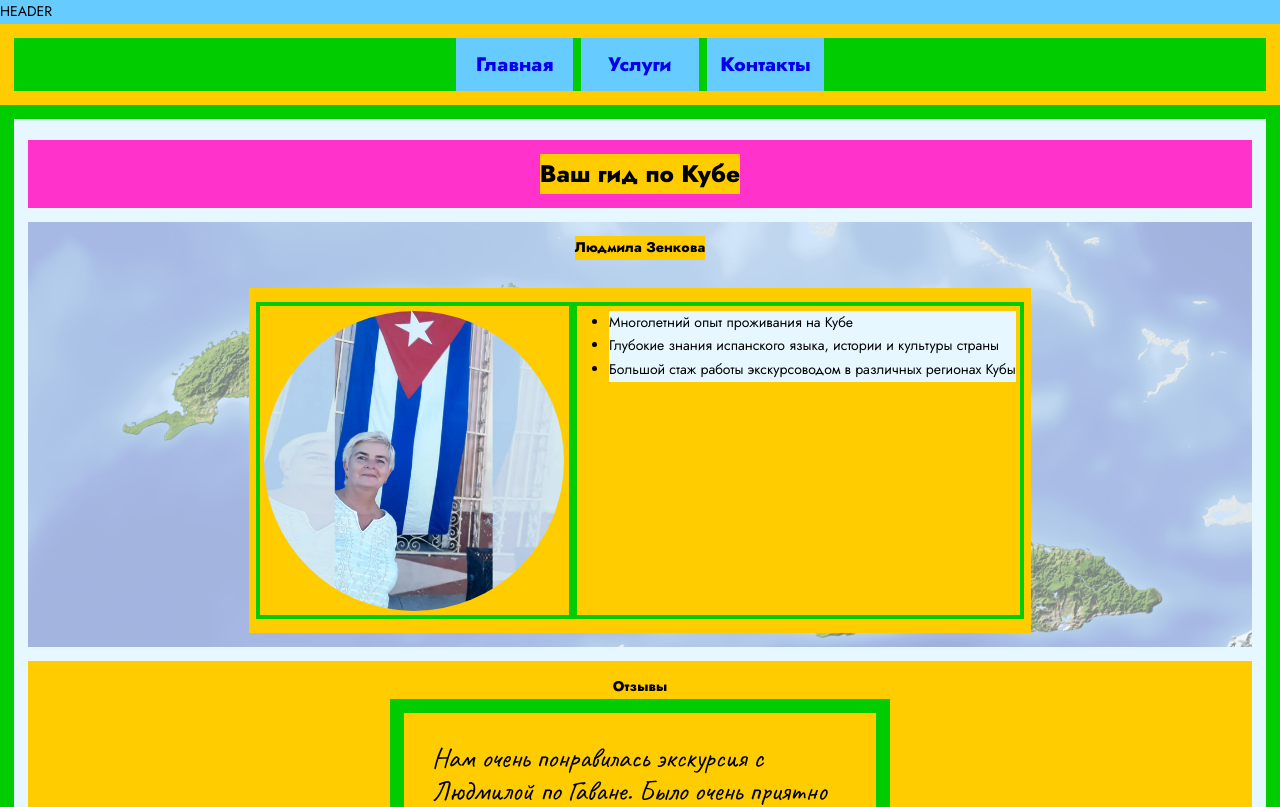
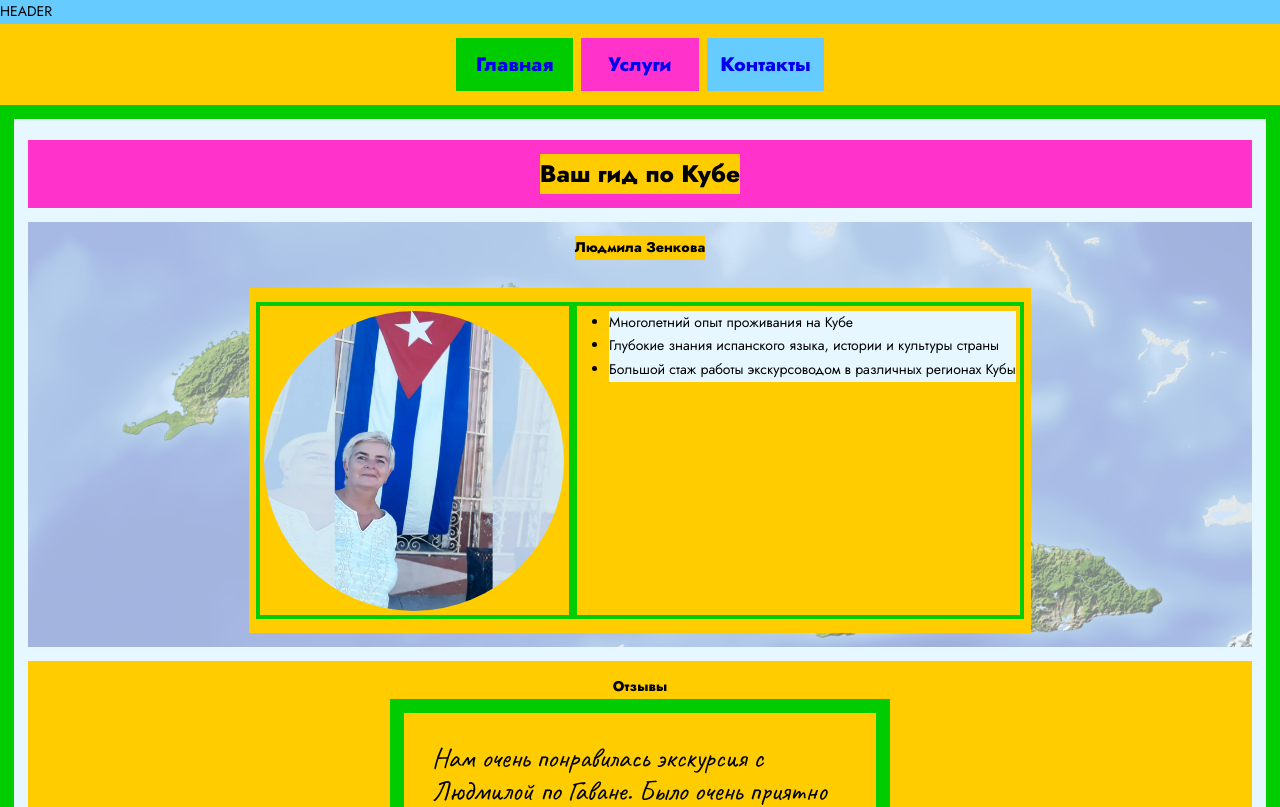
Before and after one commit to igoryen/zenkova, a React (Create React App) app: page / in a window 1280 px wide. Shown: the top 807 px of the page. Built offline with nearby package versions, Linux system fonts and the light colour scheme.

Commit message:
Added colors to Main Nav links

```diff
--- a/src/components/MainNav.js
+++ b/src/components/MainNav.js
@@ -35,13 +35,13 @@ class MainNav extends React.Component {
                 <nav className="main-nav">
 
                     <ul>
-                        <li>
+                        <li className="link-a">
                             <Link to="/">Главная</Link>
                         </li>
-                        <li>
+                        <li className="link-b">
                             <Link to="/services">Услуги</Link>
                         </li>
-                        <li>
+                        <li className="link-c">
                             <Link to="/contacts">Контакты</Link>
                         </li>
 
--- a/src/styles/components/mainNav.scss
+++ b/src/styles/components/mainNav.scss
@@ -3,22 +3,52 @@
     padding: 1em;
 
     ul {
-        background-color: $color2;
+        background-color: $color1;
         display: flex;
         justify-content: center;
     }
 
     li {
-        background-color: $color3;
+        background-color: $color4;
         font-size: 1.4em;
         font-weight: 600;
         list-style: none;
         margin: 0 0.2em;
         min-width: 6em;
-        padding: 0.5em;
+        // padding: 0.5em;
         text-align: center;
+
         a {
+            // min-width: 6em;
+            padding: 0.5em;
+            display: flex;
+            justify-content: center;
             text-decoration: none;
+        }
+
+        &.link-a {
+            a {
+                background-color: $color2;
+                &:hover {
+                    background-color: $color2light;
+                }
+            }
+        }
+        &.link-b {
+            a {
+                background-color: $color5;
+                &:hover {
+                    background-color: $color5light;
+                }
+            }
+        }
+        &.link-c {
+            a {
+                background-color: $color3;
+                &:hover {
+                    background-color: $color3light;
+                }
+            }
         }
     }
 }
--- a/src/styles/variables.scss
+++ b/src/styles/variables.scss
@@ -3,6 +3,12 @@ $color2: #00cc00;
 $color3: #66ccff;
 $color4: #e6f7ff;
 $color5: #ff33cc;
+
+$color1light: rgba(255, 204, 0, 0.5);
+$color2light: rgba(0, 204, 0, 0.5);
+$color3light: rgba(102, 204, 255, 0.5);
+$color4light: rgba(230, 247, 255, 0.5);
+$color5light: rgba(255, 51, 204, 0.5);
 
 // colour version 2 for testing
 // $color1: #ffffff80;
```
